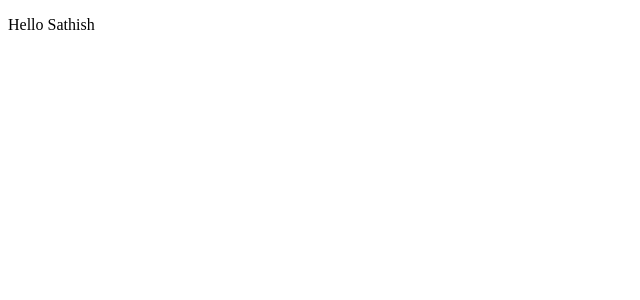
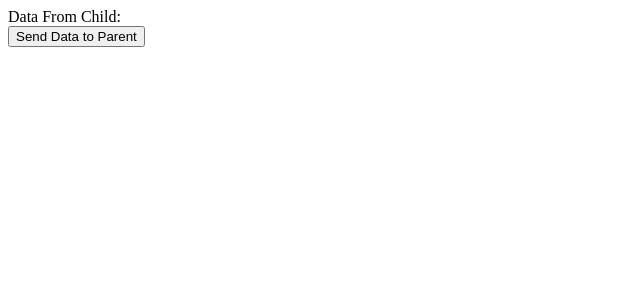
Before and after one commit to githubscientist/react-b51, a React (Vite) app: page / in a window 1280 px wide. Shown: the top 300 px of the page, without its empty margins (0-640 px from the left). Built offline with nearby package versions, Linux system fonts and the light colour scheme.

Commit message:
passing data from child to parent

```diff
--- a/src/App.jsx
+++ b/src/App.jsx
@@ -1,22 +1,36 @@
+// passing data from child to parent component
 import React, { useState } from 'react';
 
 // child component
-// receive the name as data props
-function Hello({ data }) {
+function ChildComponent({ sendDataToParent }) {
+  // data to be passed to the parent component
+  let message = `Hello Parent!`;
+
+  const sendData = () => {
+    sendDataToParent(message);
+  }
+
   return (
-    <p>Hello { data }</p>
+    <div>
+      <button onClick={sendData}>Send Data to Parent</button>
+    </div>
   )
 }
 
 // parent component
-// data: 'Sathish'
 function App() {
 
-  const [data, setData] = useState('Sathish');
+  // define a state to store the child data in the parent component
+  const [dataFromChild, setDataFromChild] = useState('');
+
+  const handleDataFromChild = (message) => {
+    setDataFromChild(message);
+  }
 
   return (
     <div>
-      <Hello data={ data } />
+      <div>Data From Child: {dataFromChild}</div>
+      <ChildComponent sendDataToParent={ handleDataFromChild } />
     </div>
   )
 }
```
